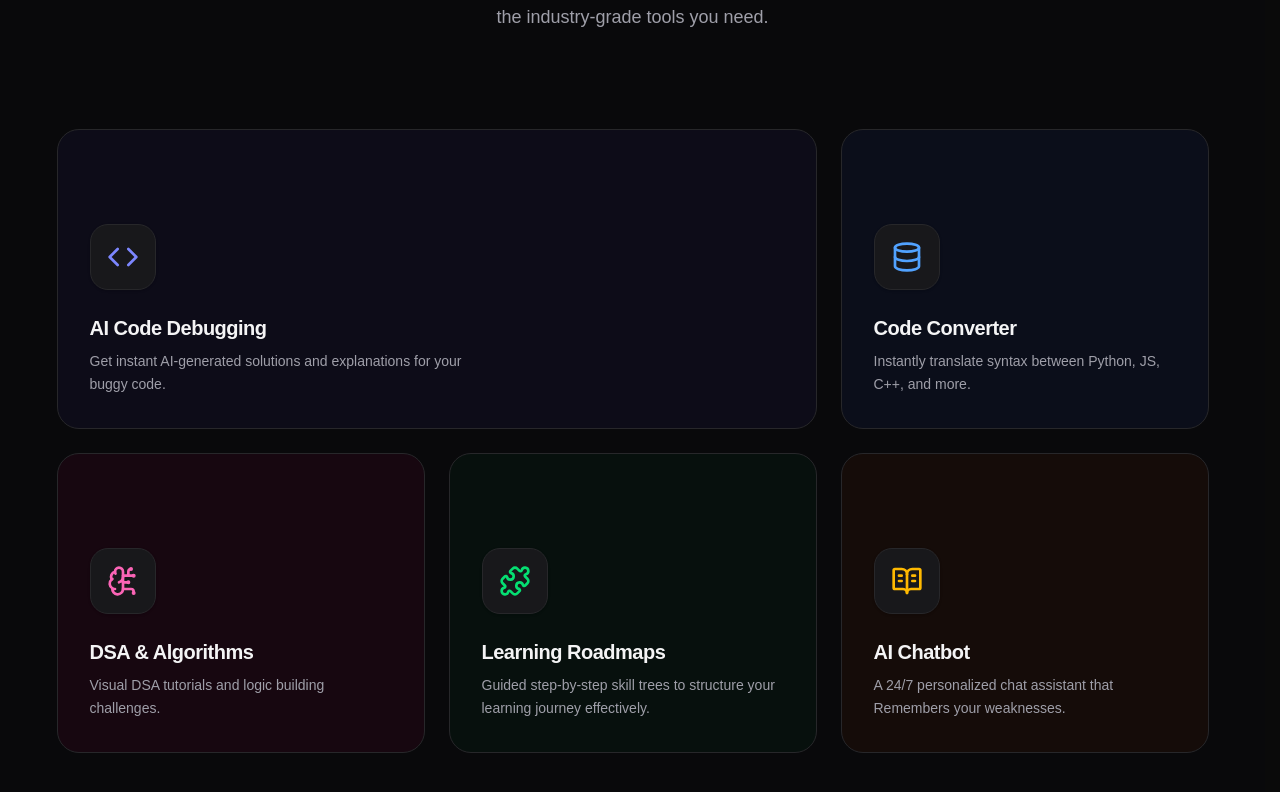
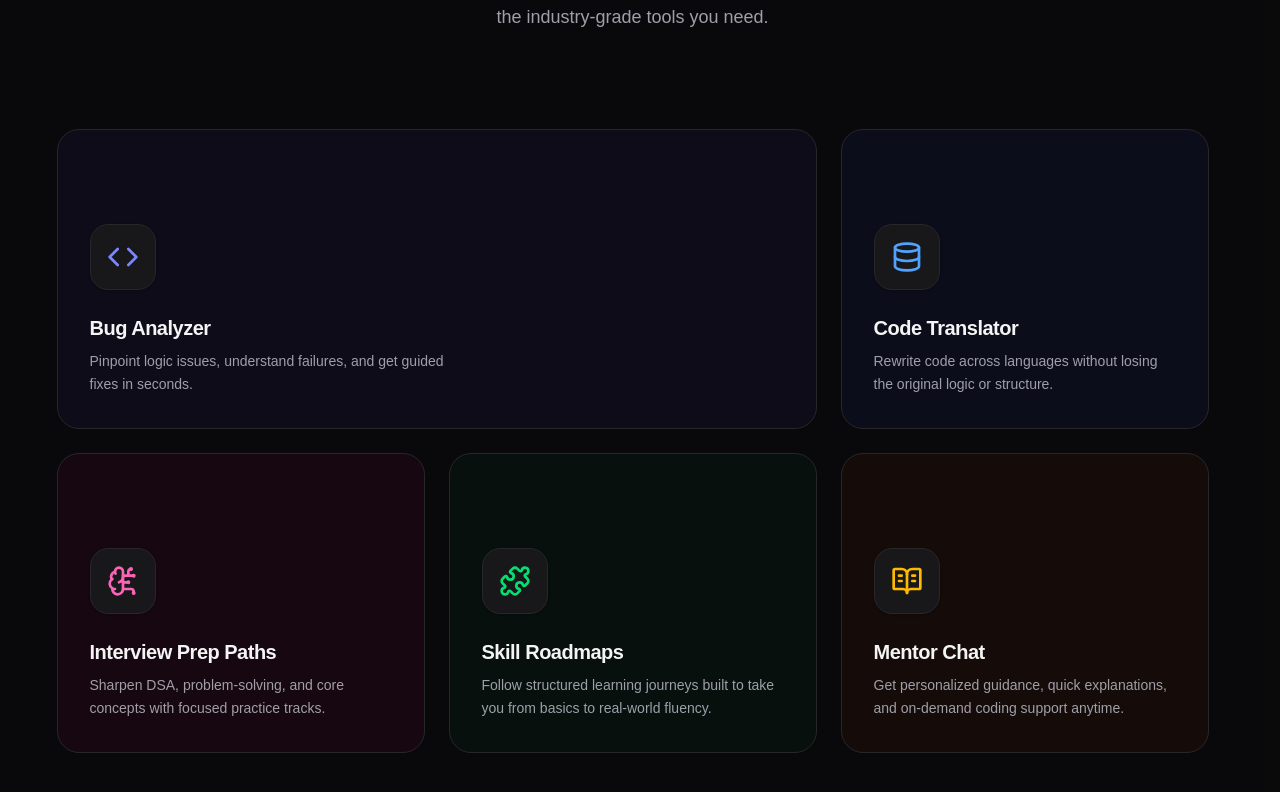
Before and after one commit to sandeep-senn/AI-Powered-Mentor-Platform, a React (Vite) app in the folder frontend/: page / in a window 1280 px wide. Shown: the part 1018-1810 px from the top of the page. Built offline with nearby package versions, Linux system fonts and the light colour scheme; no server answers.

Commit message:
Refresh product copy for feature pages and navigation

```diff
--- a/frontend/src/Pages/CodeConvertor.jsx
+++ b/frontend/src/Pages/CodeConvertor.jsx
@@ -114,9 +114,9 @@ export default function CodeConvertor() {
                <div className="p-3 bg-indigo-600 rounded-2xl text-white shadow-xl shadow-indigo-500/20">
                   <ArrowRightLeft size={24} />
                </div>
-               <h1 className="text-4xl font-extrabold tracking-tight">AI Code <span className="text-indigo-600">Converter</span></h1>
+               <h1 className="text-4xl font-extrabold tracking-tight">AI Code <span className="text-indigo-600">Translator</span></h1>
             </div>
-            <p className="text-zinc-500 font-medium max-w-md">Instantly translate your snippets into any major programming language.</p>
+            <p className="text-zinc-500 font-medium max-w-md">Translate source code across major languages while preserving intent and structure.</p>
           </div>
 
           <div className="flex flex-wrap items-center gap-4 bg-white dark:bg-zinc-900 p-2 rounded-2xl border border-zinc-200 dark:border-white/10 shadow-sm">
@@ -138,7 +138,7 @@ export default function CodeConvertor() {
                disabled={loading}
                className="group px-8 py-3 bg-indigo-600 hover:bg-indigo-700 text-white font-bold rounded-xl shadow-lg shadow-indigo-500/20 flex items-center gap-2 transition-all active:scale-95 disabled:opacity-50"
              >
-               {loading ? "Converting..." : <><Rocket size={18} className="group-hover:translate-x-1 group-hover:-translate-y-1 transition-transform" /> Convert</>}
+               {loading ? "Translating..." : <><Rocket size={18} className="group-hover:translate-x-1 group-hover:-translate-y-1 transition-transform" /> Translate Code</>}
              </button>
           </div>
         </div>
--- a/frontend/src/Pages/CodeDebugger.jsx
+++ b/frontend/src/Pages/CodeDebugger.jsx
@@ -98,9 +98,9 @@ export default function CodeDebugger() {
                <div className="p-3 bg-red-600 rounded-2xl text-white shadow-xl shadow-red-500/20">
                   <Bug size={24} />
                </div>
-               <h1 className="text-4xl font-extrabold tracking-tight">AI Code <span className="text-red-600">Debugger</span></h1>
+               <h1 className="text-4xl font-extrabold tracking-tight">AI <span className="text-red-600">Bug Analyzer</span></h1>
             </div>
-            <p className="text-zinc-500 font-medium max-w-md">Find logic errors, syntax hurdles, and get optimization tips instantly.</p>
+            <p className="text-zinc-500 font-medium max-w-md">Surface errors faster, understand root causes, and get clearer repair suggestions.</p>
           </div>
 
           <button
@@ -113,7 +113,7 @@ export default function CodeDebugger() {
             ) : (
               <Search size={20} className="group-hover:scale-110 transition-transform" />
             )}
-            {loading ? "Analyzing..." : "Fix My Code"}
+            {loading ? "Analyzing..." : "Analyze Code"}
           </button>
         </div>
 
@@ -122,7 +122,7 @@ export default function CodeDebugger() {
             <div className="px-8 py-4 border-b border-zinc-100 dark:border-white/5 bg-zinc-50/50 dark:bg-white/[0.02] flex justify-between items-center">
                <div className="flex items-center gap-2 text-zinc-500">
                   <Code2 size={16} className="text-red-500" />
-                  <span className="text-xs font-bold uppercase tracking-widest">Debug Lab</span>
+                  <span className="text-xs font-bold uppercase tracking-widest">Analysis Lab</span>
                </div>
                <button onClick={() => setCode("")} className="p-2 hover:bg-red-50 dark:hover:bg-red-500/10 text-zinc-400 hover:text-red-500 transition-all rounded-lg">
                   <RotateCcw size={16} />
@@ -154,7 +154,7 @@ export default function CodeDebugger() {
               ) : (
                 <div className="h-full flex flex-col items-center justify-center text-zinc-400 text-center gap-4 opacity-40">
                    <AlertCircle size={48} />
-                   <p className="italic">Hit "Fix My Code" to start analysis.</p>
+                   <p className="italic">Hit "Analyze Code" to start analysis.</p>
                 </div>
               )}
             </div>
--- a/frontend/src/Pages/Upgrade.jsx
+++ b/frontend/src/Pages/Upgrade.jsx
@@ -43,7 +43,7 @@ export default function Upgrade() {
       price: '$0',
       period: '/forever',
       limit: '3 AI Requests / day',
-      features: ["AI Code Conversions", "AI Code Debugging", "Basic Roadmaps"],
+      features: ["Code Translation", "Bug Analysis", "Core Skill Roadmaps"],
       buttonText: 'Current Plan',
       isCurrent: planName === 'free',
       color: 'zinc'
@@ -54,7 +54,7 @@ export default function Upgrade() {
       price: '$4.99',
       period: '/month',
       limit: '10 AI Requests / day',
-      features: ["Faster AI Responses", "Priority Support", "Silver Badge", "Advanced Roadmaps"],
+      features: ["Faster AI Responses", "Priority Support", "Silver Badge", "Advanced Skill Roadmaps"],
       buttonText: 'Upgrade to Silver',
       isCurrent: planName === 'silver',
       color: 'indigo'
--- a/frontend/src/components/Feature.jsx
+++ b/frontend/src/components/Feature.jsx
@@ -7,40 +7,40 @@ import { Card, CardContent } from "@/components/ui/card";
 
 const features = [
   {
-    title: 'AI Code Debugging',
-    description: 'Get instant AI-generated solutions and explanations for your buggy code.',
+    title: 'Bug Analyzer',
+    description: 'Pinpoint logic issues, understand failures, and get guided fixes in seconds.',
     icon: <Code size={32} className="text-indigo-600 dark:text-indigo-400" />,
     route: '/code-debugger',
     colSpan: 'md:col-span-2',
     bgClass: 'bg-indigo-50/50 dark:bg-indigo-950/20 hover:bg-indigo-50 dark:hover:bg-indigo-900/40',
   },
   {
-    title: 'Code Converter',
-    description: 'Instantly translate syntax between Python, JS, C++, and more.',
+    title: 'Code Translator',
+    description: 'Rewrite code across languages without losing the original logic or structure.',
     icon: <Database size={32} className="text-blue-600 dark:text-blue-400" />,
     route: '/code-convertor',
     colSpan: 'md:col-span-1',
     bgClass: 'bg-blue-50/50 dark:bg-blue-950/20 hover:bg-blue-50 dark:hover:bg-blue-900/40',
   },
   {
-    title: 'DSA & Algorithms',
-    description: 'Visual DSA tutorials and logic building challenges.',
+    title: 'Interview Prep Paths',
+    description: 'Sharpen DSA, problem-solving, and core concepts with focused practice tracks.',
     icon: <BrainCircuit size={32} className="text-pink-600 dark:text-pink-400" />,
     route: '/learn',
     colSpan: 'md:col-span-1',
     bgClass: 'bg-pink-50/50 dark:bg-pink-950/20 hover:bg-pink-50 dark:hover:bg-pink-900/40',
   },
   {
-    title: 'Learning Roadmaps',
-    description: 'Guided step-by-step skill trees to structure your learning journey effectively.',
+    title: 'Skill Roadmaps',
+    description: 'Follow structured learning journeys built to take you from basics to real-world fluency.',
     icon: <Puzzle size={32} className="text-green-600 dark:text-green-400" />,
     route: '/learn',
     colSpan: 'md:col-span-2 lg:col-span-1',
     bgClass: 'bg-green-50/50 dark:bg-green-950/20 hover:bg-green-50 dark:hover:bg-green-900/40',
   },
   {
-    title: 'AI Chatbot',
-    description: 'A 24/7 personalized chat assistant that Remembers your weaknesses.',
+    title: 'Mentor Chat',
+    description: 'Get personalized guidance, quick explanations, and on-demand coding support anytime.',
     icon: <BookOpenText size={32} className="text-amber-600 dark:text-amber-400" />,
     route: '/help',
     colSpan: 'md:col-span-2 lg:col-span-1',
--- a/frontend/src/components/Hero.jsx
+++ b/frontend/src/components/Hero.jsx
@@ -75,7 +75,7 @@ const Hero = () => {
               onClick={() => navigate('/learn')}
               className="w-full sm:w-auto bg-zinc-900 hover:bg-zinc-800 dark:bg-white dark:hover:bg-zinc-200 text-white dark:text-zinc-900 rounded-full px-8 h-12 text-base font-semibold shadow-lg transition-all hover:scale-105 active:scale-95"
             >
-              Start Learning <ArrowRight className="w-4 h-4 ml-2" />
+              Explore Roadmaps <ArrowRight className="w-4 h-4 ml-2" />
             </Button>
             <Button
               onClick={() => navigate('/features')}
--- a/frontend/src/components/Navbar.jsx
+++ b/frontend/src/components/Navbar.jsx
@@ -47,10 +47,10 @@ const Navbar = () => {
   };
 
   const services = [
-    { name: "Learn", path: "/learn" },
-    { name: "Convert", path: "/code-convertor" },
-    { name: "Chat", path: "/help" },
-    { name: "Debug", path: "/code-debugger" },
+    { name: "Skill Roadmaps", path: "/learn" },
+    { name: "Code Translator", path: "/code-convertor" },
+    { name: "Mentor Chat", path: "/help" },
+    { name: "Bug Analyzer", path: "/code-debugger" },
   ];
 
   const navLinks = [
```
